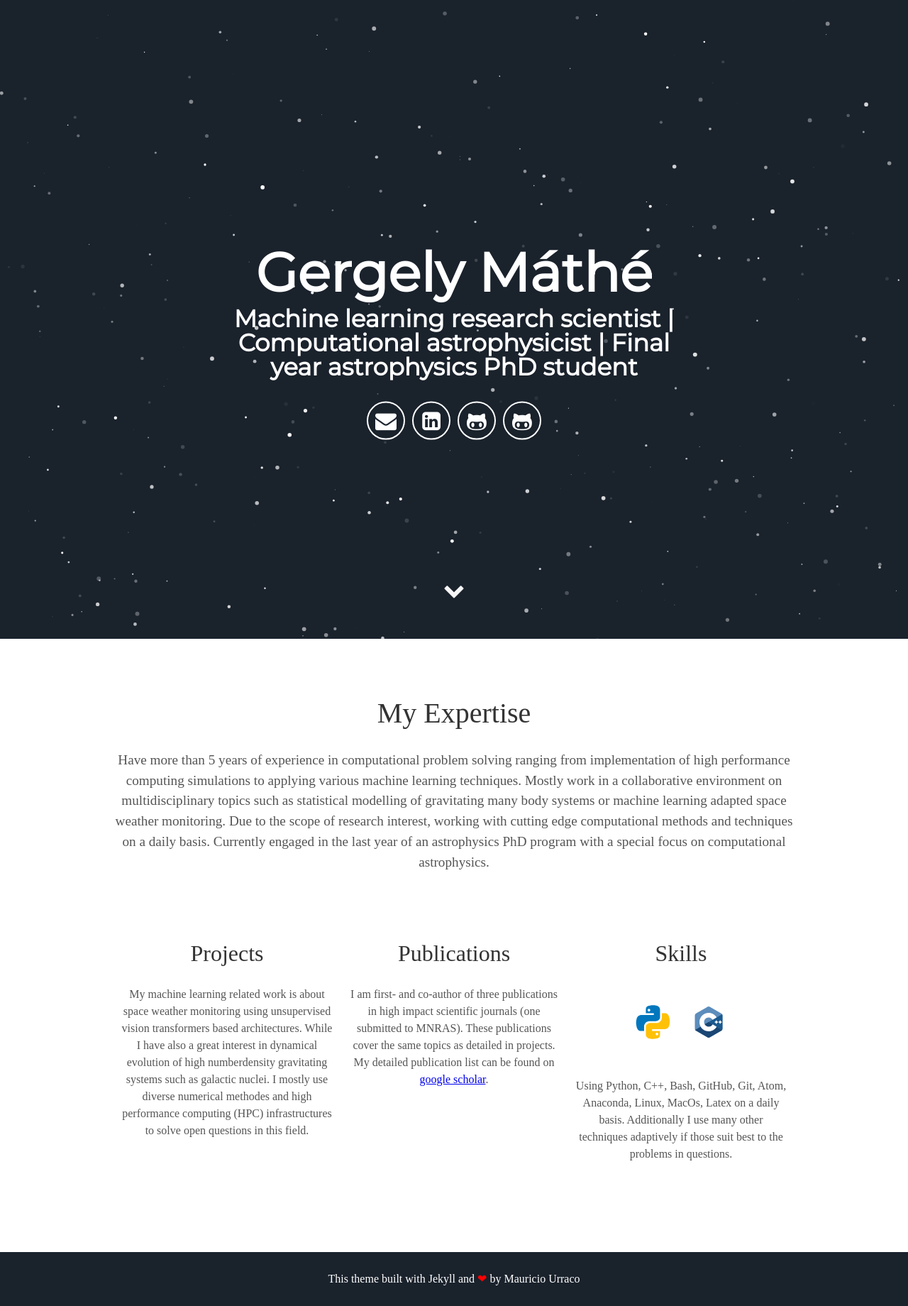
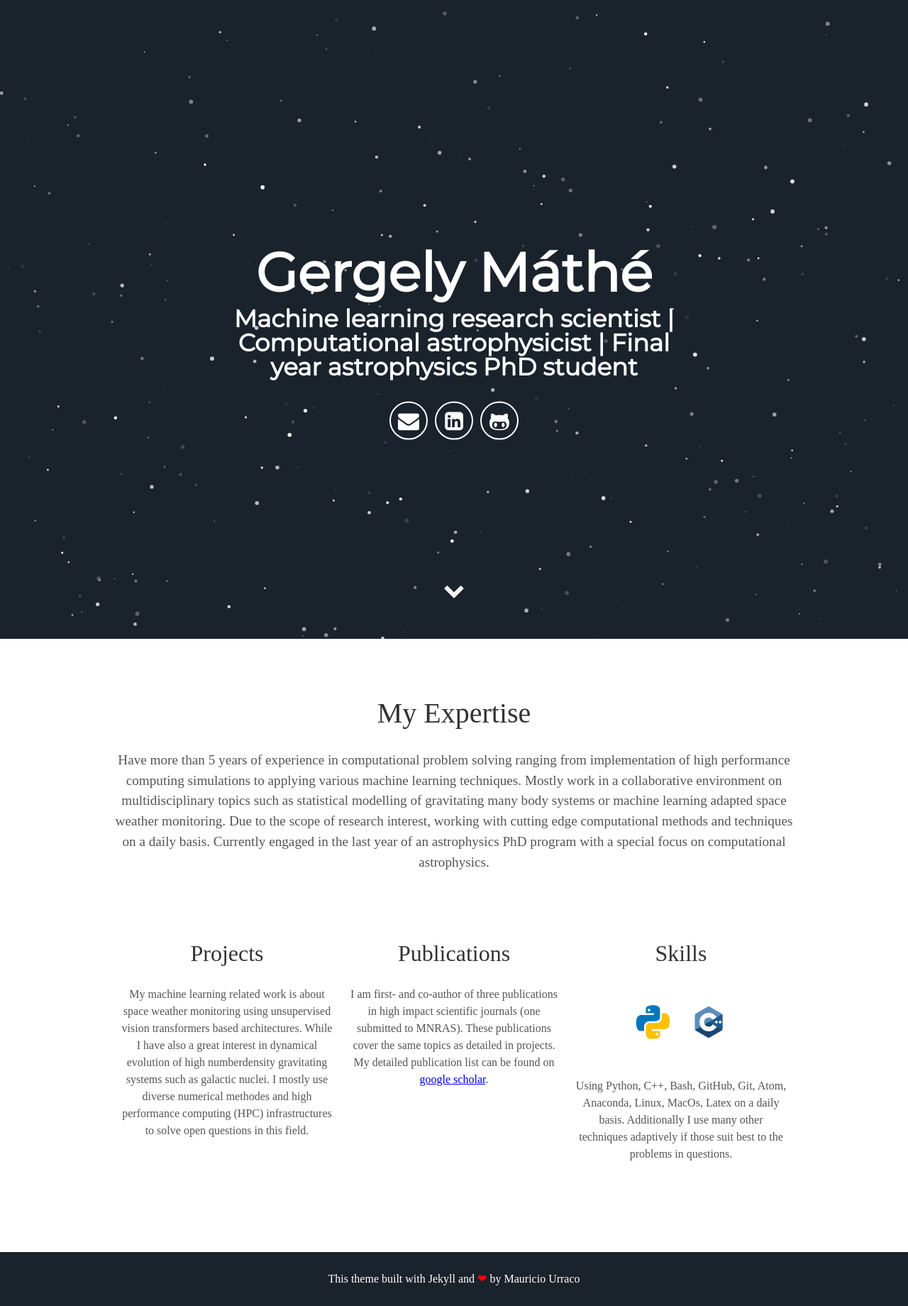
Before and after one commit to murraco/jekyll-theme-minimal-resume, a Jekyll site: the page built from index.html, in a window 1280 px wide. Shown: the whole page at 71% size. Built offline with Jekyll 4.4.1, drawn with Linux system fonts in a browser that asks for light colours; some web fonts are replaced.

Commit message:
update _includes/header.html
delete some previous adding of mine

```diff
--- a/_includes/header.html
+++ b/_includes/header.html
@@ -23,9 +23,6 @@
         {% if site.github_username %}
         <a aria-label="My Github" target="_blank" href="https://github.com/{{ site.github_username }}"><i class="icon fa fa-github-alt" aria-hidden="true"></i></a>
         {% endif %}
-        {% if site.googleScholar_username %}
-        <a aria-label="My googleScholar" target="_blank" href="https://scholar.google.com/{{ site.googleScholar_username }}"><i class="icon fa fa-github-alt" aria-hidden="true"></i></a>
-        {% endif %}
         {% if site.medium_username %}
         <a aria-label="My Medium" target="_blank" href="https://medium.com/{{ site.medium_username }}"><i class="icon fa fa-medium" aria-hidden="true"></i></a>
         {% elsif site.medium_url %}
```
